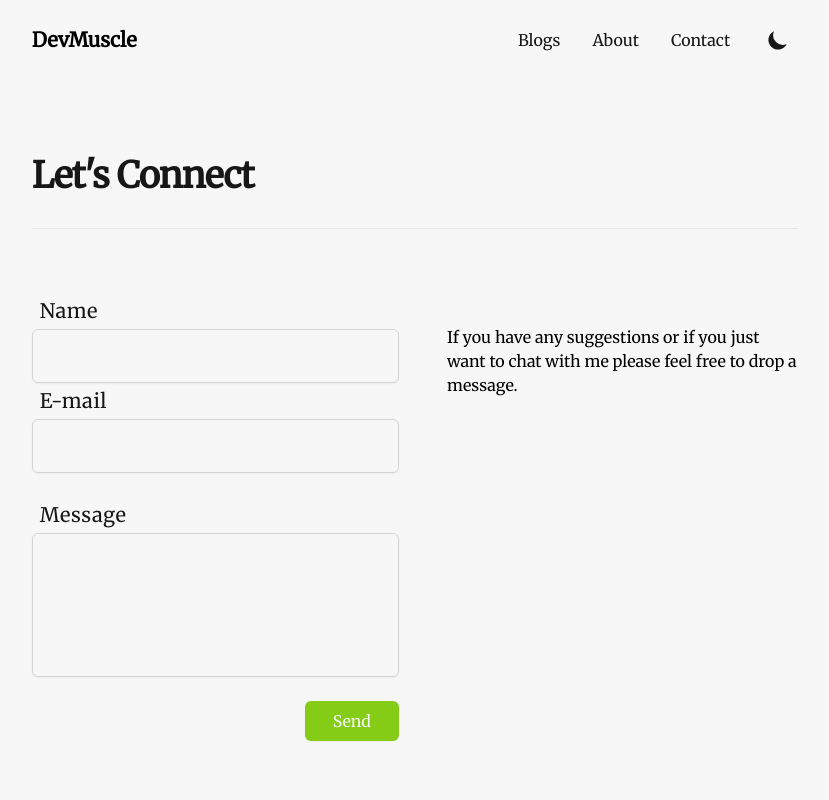
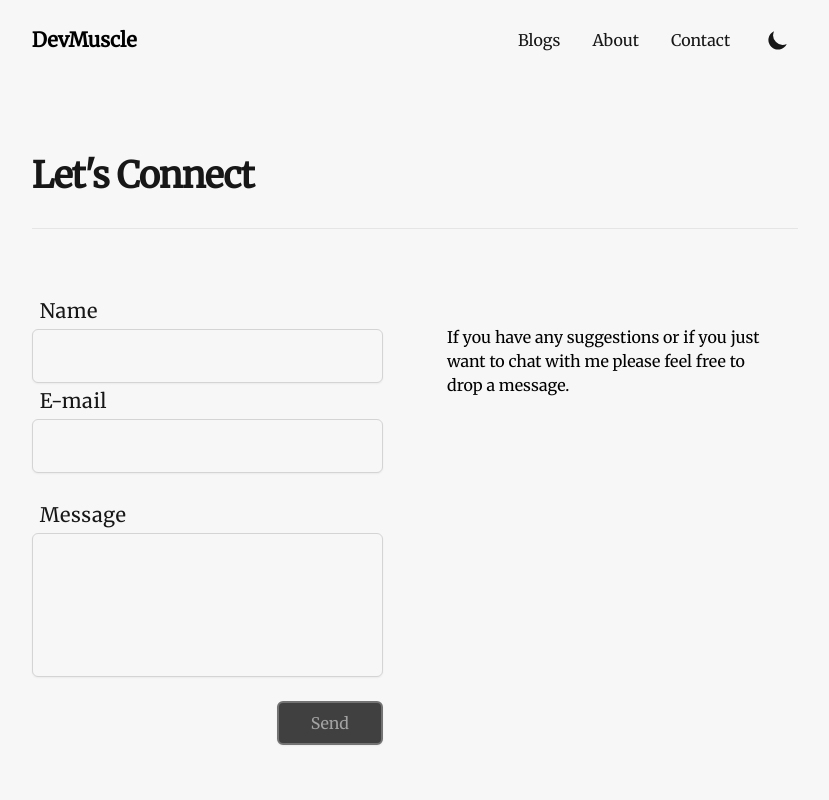
Before and after one commit to definite2/defneeroglu, a Next.js app: page /contact in a window 1280 px wide. Shown: the top 800 px of the page, without its empty margins (225-1054 px from the left). Built offline with nearby package versions, Linux system fonts and the light colour scheme; what @tailwindcss/typography would draw is missing.

Commit message:
add extra margin bottom

```diff
--- a/src/components/Forms/ContactForm.js
+++ b/src/components/Forms/ContactForm.js
@@ -131,10 +131,10 @@ const ContactForm = () => {
           <motion.button
             whileHover={{ scale: 1.1 }}
             whileTap={{ scale: 0.9 }}
-            className="bg-primary-500 flex items-center justify-center font-medium  border-0 p-2 rounded-md shadow-sm"
+            className="bg-gray-700 flex items-center justify-center font-medium border-2  border-gray-500  p-2 rounded-md shadow-sm"
             onClick={handleSubmit}
           >
-            <span className="px-5  text-primary-light dark:text-gray-900">Send</span>
+            <span className="px-6  text-gray-400">Send</span>
           </motion.button>
           </div>
         </div>
--- a/src/pages/about.js
+++ b/src/pages/about.js
@@ -30,7 +30,7 @@ const about = () => {
             </h1>
           </motion.div>
         </div>
-        <div className="items-start space-y-2 xl:grid xl:grid-cols-3 xl:gap-x-12 xl:space-y-0 lg:pt-8 ">
+        <div className="items-start space-y-2 xl:grid xl:grid-cols-3 xl:gap-x-12 xl:space-y-0 lg:pt-8 mb-12 ">
           <div className="flex flex-col items-center pt-8 space-x-2 lg:-ml-16 xl:col-start-1 xl:col-span-1">
             <Avatar />
 
--- a/src/pages/contact.js
+++ b/src/pages/contact.js
@@ -30,11 +30,11 @@ const contact = () => {
             </h1>
           </motion.div>
         </div>
-        <div className="flex flex-col-reverse items-start space-y-2 xl:grid xl:grid-cols-4 xl:gap-x-8 xl:space-y-0 sm:pt-8 sm:pb-12  ">
-          <div className="pt-8 pb-8 prose pl-4 sm:pl-0 lg:prose-lg dark:prose-dark max-w-none xl:col-span-2">
+        <div className="flex flex-col-reverse items-start space-y-2 xl:grid xl:grid-cols-4 xl:gap-x-8 xl:space-y-0 sm:pt-8 sm:pb-20 mb-12  ">
+          <div className="pt-8 pb-8 prose px-4 sm:pl-0 lg:prose-lg dark:prose-dark max-w-none xl:col-span-2">
             <ContactForm />
           </div>
-          <div className="sm:pt-16 pt-4 pl-4 prose lg:prose-lg dark:prose-dark max-w-none xl:col-span-2">
+          <div className="sm:pt-16 pt-4 px-4 prose lg:prose-lg dark:prose-dark max-w-none xl:col-span-2">
             <p>
               If you have any suggestions or if you just want to chat with me please feel free to
               drop a message.
--- a/src/pages/index.js
+++ b/src/pages/index.js
@@ -20,7 +20,7 @@ export default function Home({ posts }) {
   return (
     <>
       <PageSeo title={siteMetadata.title} description={siteMetadata.description} />
-      <div className="divide-y divide-gray-200 dark:divide-gray-700">
+      <div className="divide-y divide-gray-200 dark:divide-gray-700 mb-12">
         <div className="pb-1 space-y-2 md:space-y-5">
           <p className="text-lg leading-7 prose lg:prose-lg mb-8 dark:prose-dark max-w-none">
             {siteMetadata.description}
```
